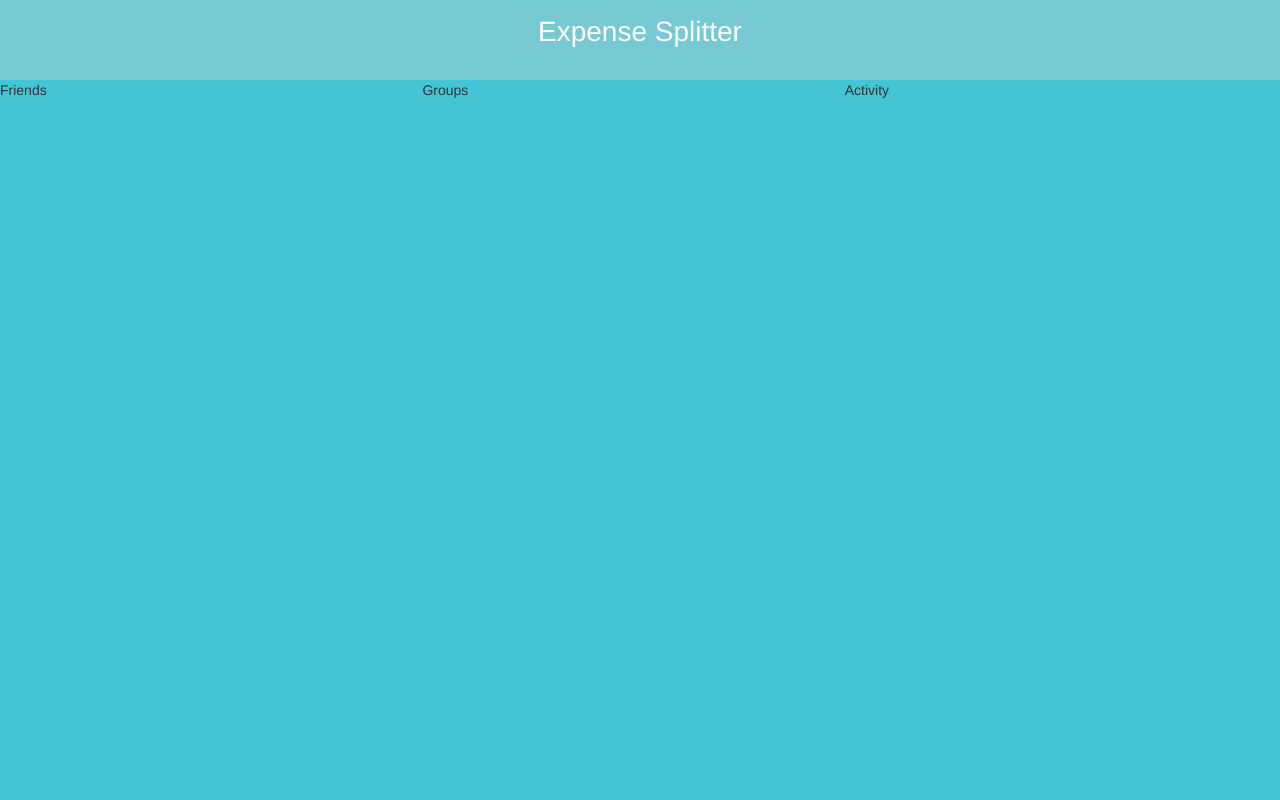
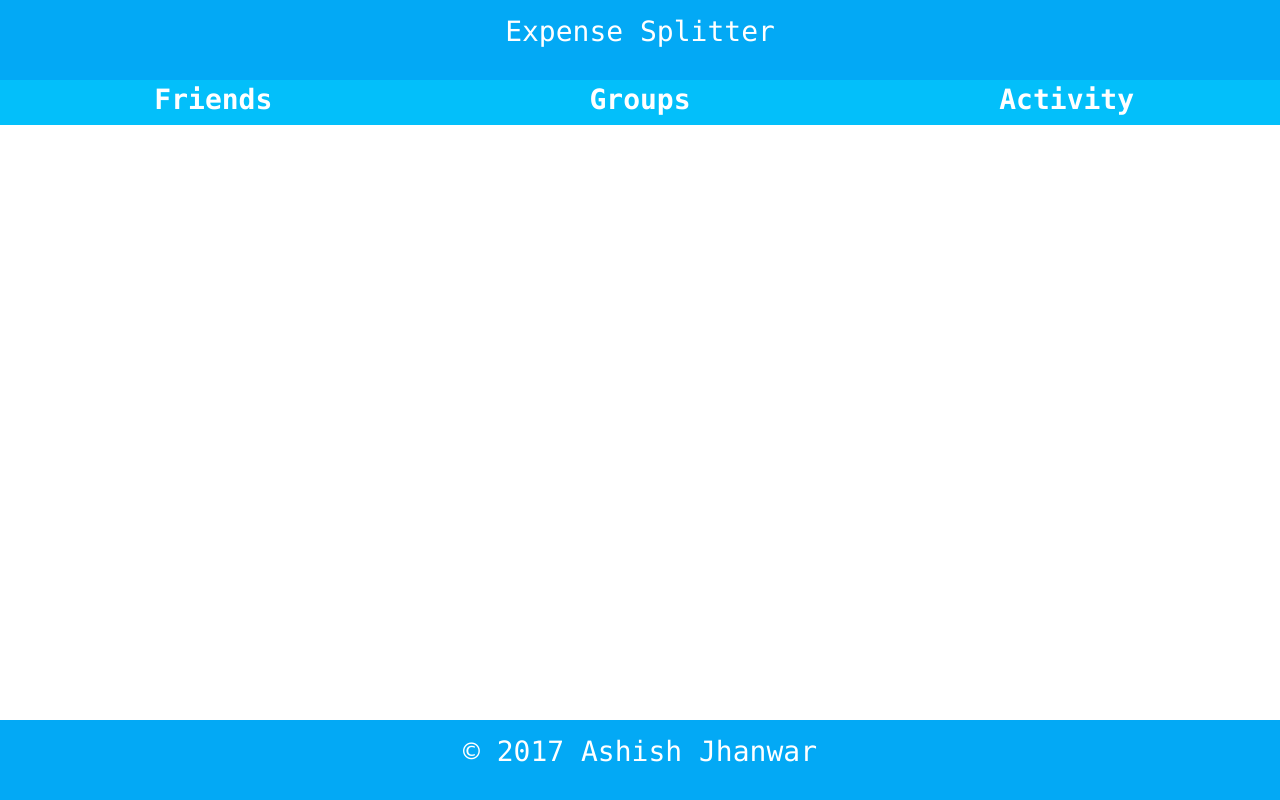
Before and after one commit to Destroy0001/expense-splitter, a React (Create React App) app: page / in a window 1280 px wide. Shown: the top 800 px of the page. Built offline with nearby package versions, Linux system fonts and the light colour scheme.

Commit message:
Created base tabbed ui

```diff
--- a/src/components/Tab.js
+++ b/src/components/Tab.js
@@ -1,4 +1,5 @@
 import React, { Component } from 'react';
+import '../css/Tab.css';
 class Tab extends Component {
 	constructor(props){
 		super(props);
@@ -7,10 +8,14 @@ class Tab extends Component {
 	render() {
 		return (
 			<div className={`Tab ${this.props.styleName}`}>
+				<input className="Tab-selector" id={`Tab-${this.props.styleName}`} type="radio" name="tabs" aria-hidden="true" />
 				<div className="Tab-header ">
+					<label  htmlFor={`Tab-${this.props.styleName}`}>
 					{ this.props.header }
+					</label>
 				</div>
 				<div className="Tab-content">
+					{ this.props.header }
 				</div>
 			</div>
 		);
--- /dev/null
+++ b/src/css/App.css
@@ -0,0 +1,34 @@
+.App{
+	height: 100%;
+	margin:0 auto;
+}
+
+.App-header, .App-footer{
+	background-color: #03A9F5;
+	height: 10%;
+	width: 100%;
+	min-height: 50px;
+	max-height: 90px;
+}
+
+.App-content{
+	height: 80%;
+	white-space: nowrap;
+}
+
+.App-header{
+	top:0;
+}
+
+
+.App-footer{
+	position: fixed;
+	bottom: 0;
+}
+
+.App-footer-text,
+.App-header-text{
+	position: relative;
+	font-size: 2em;
+	top: 15%;
+}
--- /dev/null
+++ b/src/css/Tab.css
@@ -0,0 +1,45 @@
+
+.Tab{
+	width:33.33333%;
+	height:100%;
+	display: inline-block;
+	z-index: 4;
+	/*background-color: #03e1fa;*/
+	overflow: hidden;
+}
+
+.Tab-header{
+	width: 100%;
+	font-size: 2em;
+	background-color: #03bffa;
+}
+
+.Tab-header > label{
+	width:100%;
+	height:100%;
+}
+
+.Tab-selector{
+	position: absolute;
+	opacity: 0;
+}
+
+.Tab > .Tab-selector +.Tab-header + .Tab-content{
+	position: absolute !important;
+	height: 1px !important;
+	width: 1px !important;
+	overflow: hidden;
+}
+
+.Tab > .Tab-selector:checked + .Tab-header{
+	background-color:#03f2f4;
+}
+
+.Tab > .Tab-selector:checked + .Tab-header + .Tab-content{
+	position: absolute !important;
+	left: 0;
+	height: 80% !important;
+	width: 100% !important;
+	background-color: white;
+	color: lightslategray;
+}
--- a/src/index.css
+++ b/src/index.css
@@ -3,63 +3,8 @@ html, body, #app{
 }
 
 body {
-	background-color: #43c5d6;
+	color: white;
+	text-align: center;
+	position: relative;
+	font-family: "Lucida Console", Monaco, monospace;
 }
-
-.App{
-	height: 100%;
-	margin:0 auto;
-}
-
-.App-header{
-	background-color: #77c9d4;
-	color: white;
-	height: 10%;
-	top:0;
-	width: 100%;
-	min-height: 50px;
-	max-height: 90px;
-	text-align: center;
-	z-index: 2;
-}
-
-.App-header-text{
-	font-size: 2em;
-	position: relative;
-	top: 15%;
-}
-
-
-.App-content{
-	position: relative;
-	height: 100%;
-}
-.App-footer{
-	background-color:#77c9d4;
-	color: white;
-	position: relative;
-	bottom:0;
-	height: 10%;
-	width:100%;
-	min-height: 50px;
-	max-height: 90px;
-	text-align: center;
-	z-index: 0;
-}
-
-.App-footer-text{
-	font-size: 2em;
-	position: relative;
-	top: 15%;
-
-}
-
-.Tab{
-	width:33%;
-	height:100%;
-	position: relative;
-	display: inline-block;
-	border-width: 2px;
-	border-color: red;
-	z-index: 4
-}
```
Also changed, not shown: src/components/App.js (+5 -4 lines).
